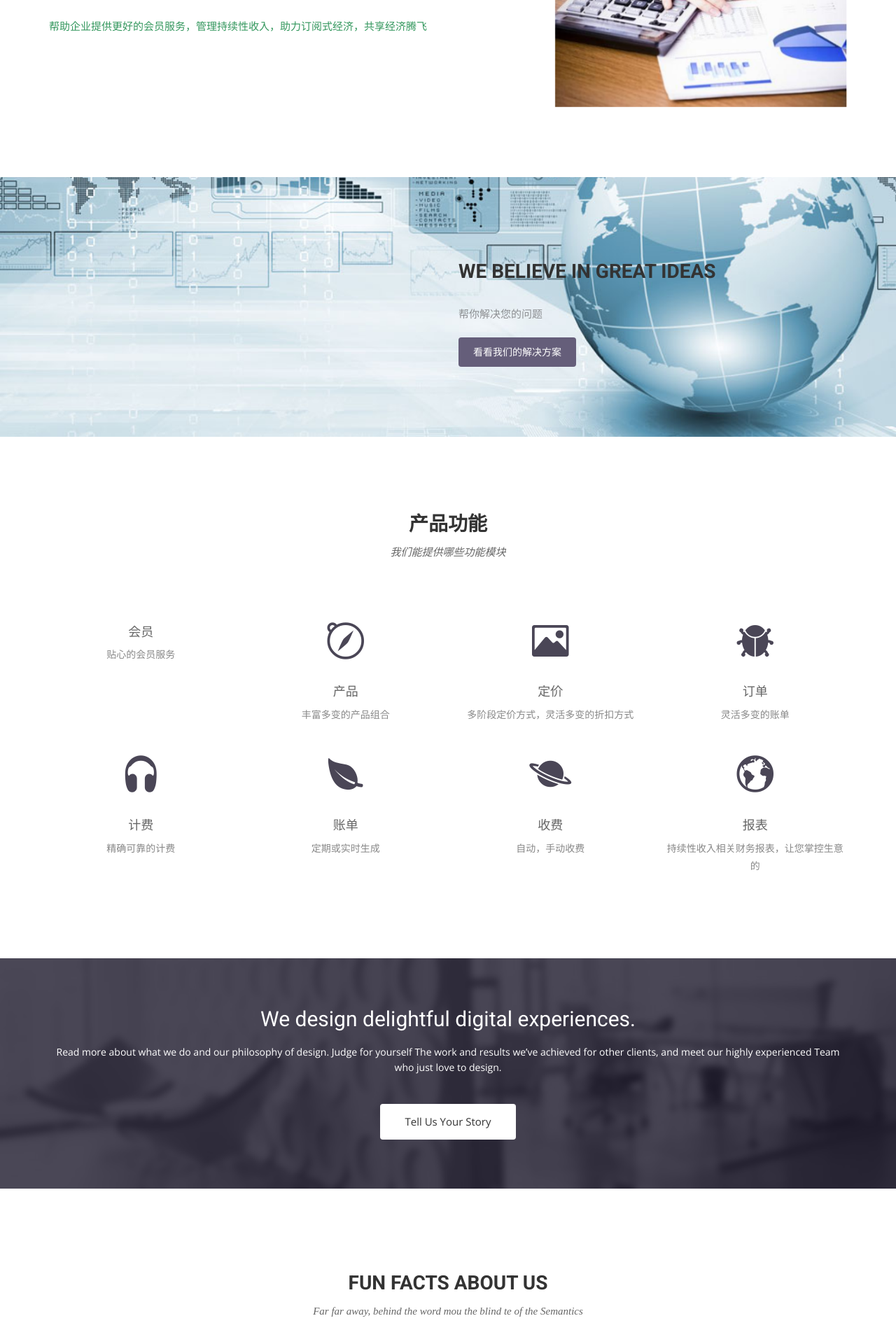
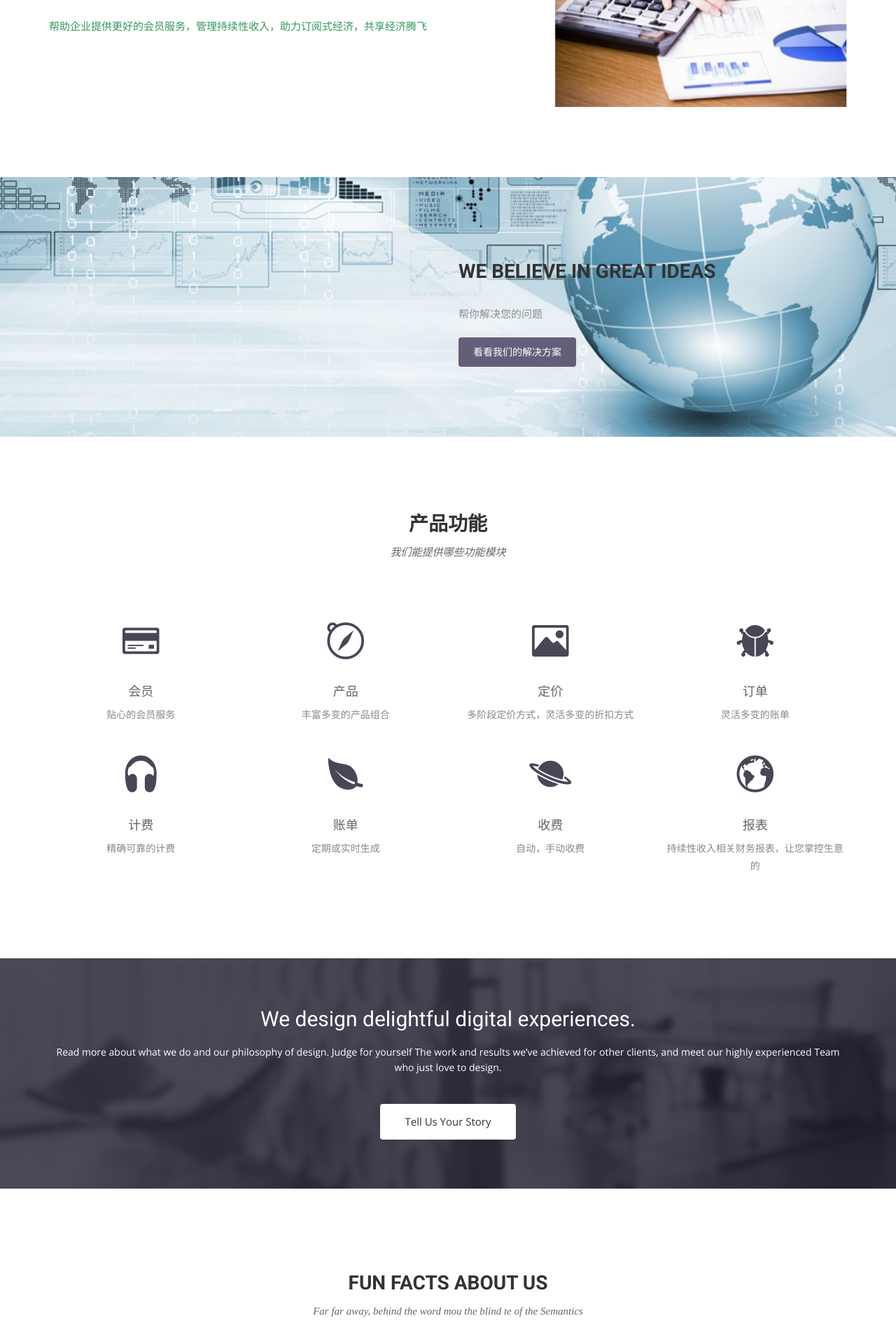
Before and after one commit to dreampivot/slipscloud.github.io, a Jekyll site: the page built from index.html, in a window 1280 px wide. Shown: the part 972-2892 px from the top of the page at 70% size. Built offline with Jekyll 4.4.1, drawn with Linux system fonts in a browser that asks for light colours; nearby versions of some CDN libraries; some web fonts are replaced.

Commit message:
Update index.html

```diff
--- a/index.html
+++ b/index.html
@@ -63,7 +63,8 @@ permalink: /
     <div class="row ">
       <div class="col-sm-6 col-md-3">
         <div class="service-item">
-          <i class="icon ion-user"></i>
+          <i class="icon ion-card"></i>
+
           <h4>会员</h4>
           <p>贴心的会员服务</p>
         </div>
```
